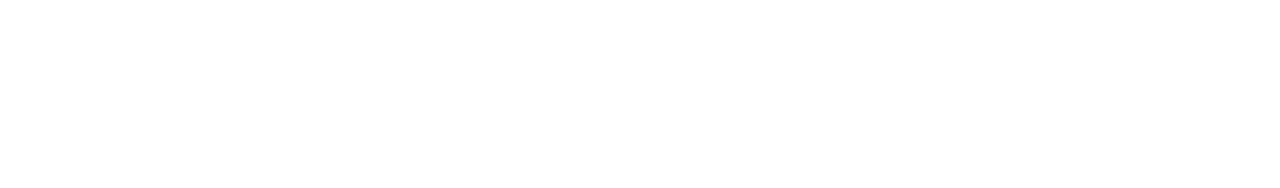
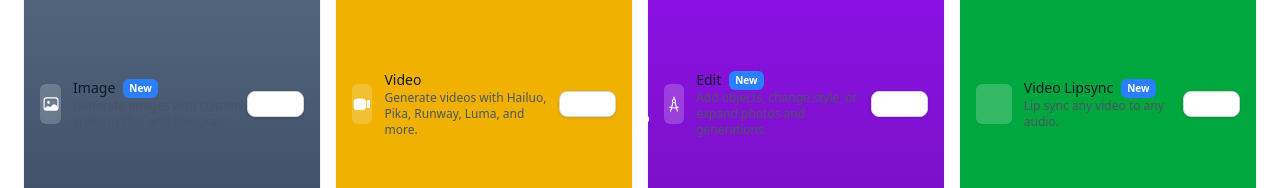
Before and after one commit to 404khai/Krea-AI-Clone, a Next.js app: page / in a window 1280 px wide. Shown: the part 276-464 px from the top of the page. Built offline with nearby package versions, Linux system fonts and the light colour scheme.

Commit message:
Hero section

```diff
--- /dev/null
+++ b/app/components/GenerateCard.tsx
@@ -0,0 +1,59 @@
+import { FC } from "react";
+import { cn } from "@/lib/utils";
+
+interface GenerateCardProps {
+  logo: React.ReactNode; // Icon/logo passed as a React node
+  title: string;
+  description: string;
+  isNew?: boolean;
+  background?: string; // Tailwind class for bg or gradient
+}
+
+const GenerateCard: FC<GenerateCardProps> = ({
+  logo,
+  title,
+  description,
+  isNew = false,
+  background = "bg-white",
+}) => {
+  return (
+    <div
+      className={cn(
+        "flex items-center justify-between rounded-xl px-4 py-3 shadow-sm",
+        background
+      )}
+    >
+      {/* Left side */}
+      <div className="flex items-center gap-3">
+        {/* Icon */}
+        <div className="h-10 w-10 flex items-center justify-center rounded-md bg-white/20">
+          {logo}
+        </div>
+
+        {/* Text */}
+        <div className="flex flex-col">
+          <div className="flex items-center gap-2">
+            <h3 className="text-sm font-medium text-gray-900 dark:text-white">
+              {title}
+            </h3>
+            {isNew && (
+              <span className="rounded-md bg-blue-500 px-1.5 py-0.5 text-[10px] font-semibold text-white">
+                New
+              </span>
+            )}
+          </div>
+          <p className="text-xs text-gray-600 dark:text-gray-300">
+            {description}
+          </p>
+        </div>
+      </div>
+
+      {/* Right side button */}
+      <button className="rounded-lg border border-gray-300 bg-white px-3 py-1 text-xs font-medium shadow-sm hover:bg-gray-100 dark:bg-gray-800 dark:border-gray-600 dark:hover:bg-gray-700">
+        Open
+      </button>
+    </div>
+  );
+};
+
+export default GenerateCard;
--- /dev/null
+++ b/app/components/HeroSection.tsx
@@ -0,0 +1,41 @@
+import React from 'react'
+import GenerateCard from './GenerateCard'
+
+const HeroSection = () => {
+  return (
+    <div className="grid grid-cols-1 sm:grid-cols-4 gap-4 p-6 w-full h-150">
+      <GenerateCard
+        logo={<svg width="18" height="18" viewBox="0 0 24 24" fill="none" xmlns="http://www.w3.org/2000/svg" className="inset-0 z-20 m-auto"><path fill-rule="evenodd" clip-rule="evenodd" d="M10.4763 9.85043C10.4763 10.8104 9.69763 11.589 8.73768 11.589C7.77772 11.589 7 10.8104 7 9.85043C7 8.89049 7.77772 8.11182 8.73768 8.11182C9.69763 8.11182 10.4754 8.88955 10.4763 9.84856V9.85043Z" fill="currentColor"></path><rect x="2.75" y="3.86182" width="18.5" height="16.5" rx="3.25" stroke="currentColor" stroke-width="1.5"></rect><path d="M15.758 13.1118C17.5271 13.1118 19.1544 14.6938 20 15.4766V19.1118H4C4 19.1118 5.29914 17.0464 6.6586 16.0349C8.01806 15.0235 9.56678 16.6015 11.2673 16.6015C12.9687 16.6015 13.9898 13.1118 15.758 13.1118Z" fill="currentColor" stroke="currentColor" stroke-width="1.5" stroke-linecap="round" stroke-linejoin="round"></path></svg>}
+        title="Image"
+        description="Generate images with custom styles in Flux and Ideogram."
+        isNew
+        background="bg-gradient-to-b from-slate-500 to-slate-700 text-white"
+      />
+
+      <GenerateCard
+        logo={<svg width="18" height="18" className="inset-0 z-20 m-auto" viewBox="0 0 24 24" fill="none" xmlns="http://www.w3.org/2000/svg"><path fill-rule="evenodd" clip-rule="evenodd" d="M22.263 7.17399C21.637 6.41199 20.506 6.30099 19.743 6.92499L18.5167 7.92894C18.2593 8.13966 18.1409 8.46318 18.1571 8.79542C18.1589 8.83351 18.16 8.872 18.16 8.91099V15.312C18.16 15.3533 18.1588 15.3941 18.1568 15.4344C18.14 15.7656 18.2584 16.0881 18.5146 16.2987L19.729 17.297C20.045 17.558 20.448 17.701 20.863 17.701C21.849 17.701 22.654 16.899 22.657 15.912L22.669 8.31399C22.67 7.89899 22.527 7.49299 22.263 7.17399Z" fill="currentColor"></path><path fill-rule="evenodd" clip-rule="evenodd" d="M12.6444 5.11182H5.68203C3.08003 5.11182 1.33203 6.93982 1.33203 9.66182V15.0618C1.33203 17.7838 3.08003 19.6118 5.68203 19.6118H12.6434C15.2474 19.6118 16.9964 17.7838 16.9964 15.0618V9.66182C16.9964 6.93982 15.2474 5.11182 12.6444 5.11182Z" fill="currentColor"></path><rect x="1" y="5.11182" width="16" height="15" rx="4" fill="currentColor"></rect></svg>}
+        title="Video"
+        description="Generate videos with Hailuo, Pika, Runway, Luma, and more."
+        background="bg-yellow-500 text-white"
+      />
+
+      <GenerateCard
+        logo={<svg width="18" height="18" className="inset-0 z-20 m-auto" viewBox="0 0 24 24" fill="none" xmlns="http://www.w3.org/2000/svg"><path d="M12 2.854L12 5.51603" stroke="currentColor" stroke-width="1.5" stroke-linecap="round"></path><circle cx="12.0001" cy="8.17831" r="2.12118" stroke="currentColor" stroke-width="1.5"></circle><path d="M10.4869 10.1001L7.45996 21.4302" stroke="currentColor" stroke-width="1.5" stroke-linecap="round"></path><path d="M17.2646 21.2366C17.3715 21.6368 17.1338 22.0479 16.7336 22.1548C16.3334 22.2617 15.9224 22.0239 15.8155 21.6238L17.2646 21.2366ZM14.2377 9.90652L17.2646 21.2366L15.8155 21.6238L12.7885 10.2937L14.2377 9.90652Z" fill="currentColor"></path><path d="M6.42188 16.1118C6.42188 16.1118 7.91228 17.3606 12.0006 17.3606C16.0889 17.3606 17.5793 16.1118 17.5793 16.1118" stroke="currentColor" stroke-width="1.5" stroke-linecap="round"></path></svg>}
+        title="Edit"
+        description="Add objects, change style, or expand photos and generations."
+        isNew
+        background="bg-gradient-to-b from-purple-600 to-purple-800 text-white"
+      />
+
+      <GenerateCard
+        logo={<svg width="22" height="22" className="absolute inset-0  right-[1px] m-auto text-white" viewBox="0 0 24 24" fill="none" xmlns="http://www.w3.org/2000/svg"><path d="M16.4998 21.174C15.4998 20.5 14.3718 20 12.9998 20C10.9418 20 9.07179 22.356 6.99979 22C4.92779 21.644 4.22479 18.631 5.49979 17.5" stroke="currentColor" stroke-width="2" stroke-linecap="round" stroke-linejoin="round"></path><path d="M10.165 8.40356C10.7043 10.6535 12.5111 12.4106 14.7882 12.8777L6.83049 18.7674C6.60581 18.9339 6.32644 19.0157 6.04426 18.9976C5.76209 18.9795 5.49628 18.8627 5.2962 18.6689L4.34224 17.7427C4.14504 17.5516 4.02487 17.2984 4.00345 17.0288C3.98204 16.7593 4.06079 16.4912 4.22547 16.2731L10.165 8.40356Z" fill="currentColor"></path><circle cx="16.5" cy="6.5" r="5.5" fill="currentColor"></circle></svg>}
+        title="Video Lipsync"
+        description="Lip sync any video to any audio."
+        isNew
+        background="bg-green-600 text-white"
+      />
+    </div>
+  )
+}
+
+export default HeroSection
--- a/app/page.tsx
+++ b/app/page.tsx
@@ -1,11 +1,13 @@
 import Image from "next/image";
 import Navbar from "./components/Navbar";
 import Footer from "./components/Footer";
+import HeroSection from "./components/HeroSection";
 
 export default function Home() {
   return (
     <>
       <Navbar/>
+      <HeroSection/>
       <Footer/>
     </>
   );
--- /dev/null
+++ b/lib/utils.ts
@@ -0,0 +1,6 @@
+import { type ClassValue, clsx } from "clsx";
+import { twMerge } from "tailwind-merge";
+
+export function cn(...inputs: ClassValue[]) {
+  return twMerge(clsx(inputs));
+}
--- a/package.json
+++ b/package.json
@@ -9,11 +9,13 @@
     "lint": "eslint"
   },
   "dependencies": {
+    "clsx": "^2.1.1",
     "lucide-react": "^0.544.0",
     "next": "15.5.3",
     "react": "19.1.0",
     "react-dom": "19.1.0",
-    "react-icons": "^5.5.0"
+    "react-icons": "^5.5.0",
+    "tailwind-merge": "^3.3.1"
   },
   "devDependencies": {
     "@eslint/eslintrc": "^3",
```
Also changed, not shown: 2 other files (tests, documents, lock files or other folders).
